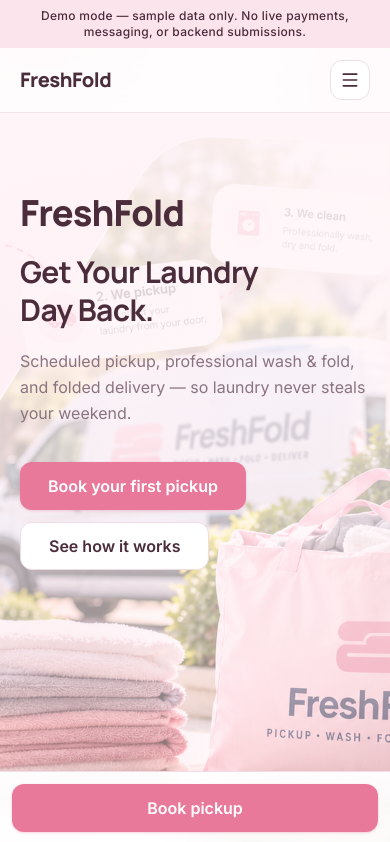
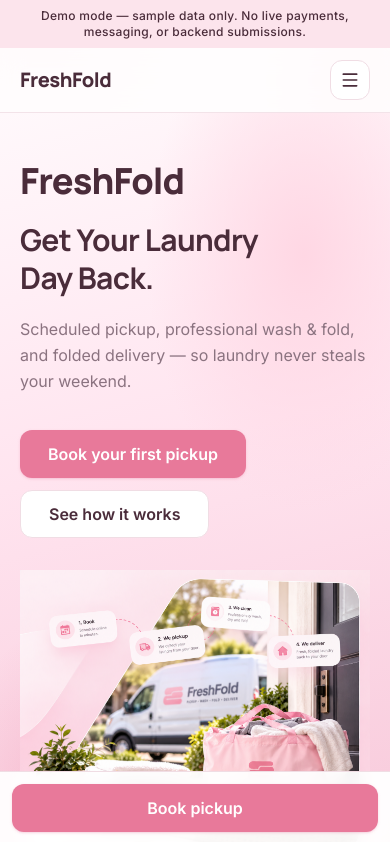
Before and after one commit to nando5990/laundry-, a React (Vite) app: page / in a window 390 px wide. Shown: the top 842 px of the page. Built offline with nearby package versions, Linux system fonts and the light colour scheme.

Commit message:
Show full FreshFold hero graphic on the right
Split the homepage hero: copy and CTAs on the left, branded image on
the right with object-contain so nothing is cropped; stack on mobile.

Co-authored-by: nando5990 <nando5990@users.noreply.github.com>

```diff
--- a/src/components/marketing/Hero.tsx
+++ b/src/components/marketing/Hero.tsx
@@ -5,32 +5,16 @@ import { BRAND } from '@/lib/constants'
 
 export function Hero() {
   return (
-    <section className="relative min-h-[min(92vh,54rem)] overflow-hidden text-navy">
-      {/* Dominant full-bleed branded visual plane */}
-      <img
-        src="/images/freshfold-hero.png"
-        alt="FreshFold laundry bag and delivery van with Book, Pickup, Clean, and Deliver steps"
-        className="absolute inset-0 h-full w-full object-cover object-[center_28%] sm:object-center"
-        fetchPriority="high"
-      />
-      {/* Soft left scrim so Grand Slam copy stays readable over the scene */}
-      <div
-        aria-hidden
-        className="absolute inset-0 bg-gradient-to-b from-[#fff5f8]/92 via-[#fff5f8]/72 to-[#fff5f8]/35 sm:bg-gradient-to-r sm:from-[#fff5f8] sm:via-[#fff5f8]/88 sm:to-transparent sm:via-35%"
-      />
-      <div
-        aria-hidden
-        className="pointer-events-none absolute -left-16 bottom-8 size-56 rounded-full bg-teal/15 blur-3xl"
-      />
-
-      <div className="section-pad relative mx-auto flex max-w-6xl flex-col justify-center py-20 md:py-28 lg:min-h-[min(92vh,54rem)]">
-        <p className="animate-fade-up font-display text-4xl font-extrabold tracking-tight text-navy sm:text-5xl md:text-6xl lg:text-7xl">
+    <section className="hero-atmosphere relative overflow-hidden text-navy">
+      <div className="section-pad relative mx-auto grid max-w-6xl items-center gap-8 py-12 md:gap-10 md:py-16 lg:grid-cols-2 lg:gap-12 lg:py-20 lg:min-h-[min(88vh,48rem)]">
+        <div className="relative z-10 max-w-xl">
+          <p className="animate-fade-up font-display text-4xl font-extrabold tracking-tight text-navy sm:text-5xl md:text-6xl">
             {BRAND.name}
           </p>
-        <h1 className="animate-fade-up-delay mt-5 max-w-xl font-display text-3xl font-bold leading-tight text-balance text-navy sm:text-4xl md:text-5xl">
+          <h1 className="animate-fade-up-delay mt-5 font-display text-3xl font-bold leading-tight text-balance text-navy sm:text-4xl md:text-5xl">
             {BRAND.tagline}
           </h1>
-        <p className="animate-fade-up-delay-2 mt-5 max-w-md text-base leading-relaxed text-muted sm:text-lg">
+          <p className="animate-fade-up-delay-2 mt-5 text-base leading-relaxed text-muted sm:text-lg">
             {BRAND.supportSentence}
           </p>
           <div className="animate-fade-up-delay-2 mt-9 flex flex-wrap gap-3">
@@ -42,6 +26,16 @@ export function Hero() {
             </Button>
           </div>
         </div>
+
+        <div className="animate-fade-up-delay relative flex w-full items-center justify-center">
+          <img
+            src="/images/freshfold-hero.png"
+            alt="FreshFold laundry bag and delivery van with Book, Pickup, Clean, and Deliver steps"
+            className="h-auto w-full max-w-full object-contain"
+            fetchPriority="high"
+          />
+        </div>
+      </div>
     </section>
   )
 }
```
Lines whose indentation alone changed are shown as unchanged.
